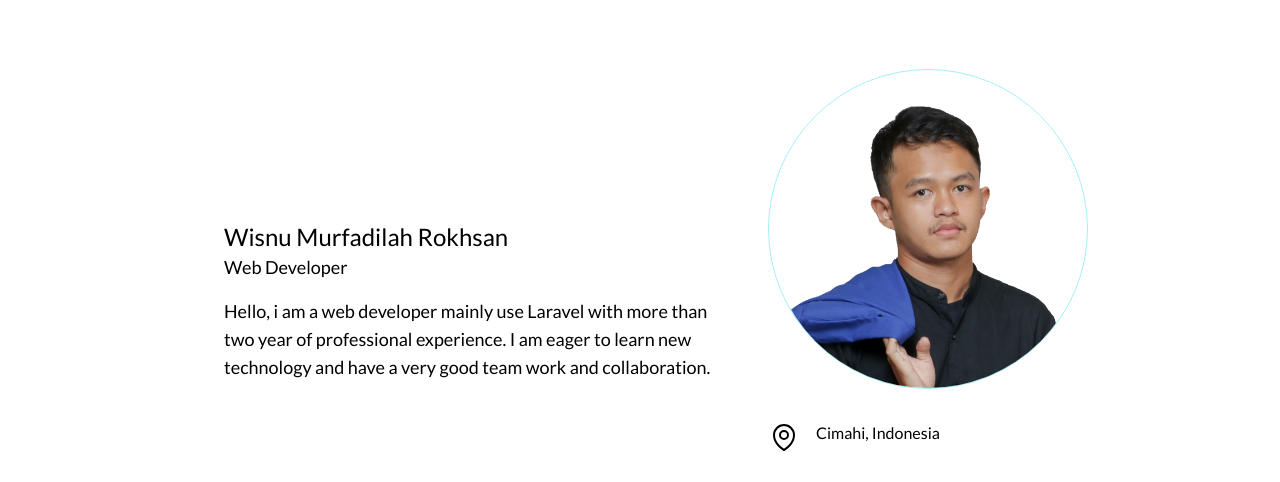
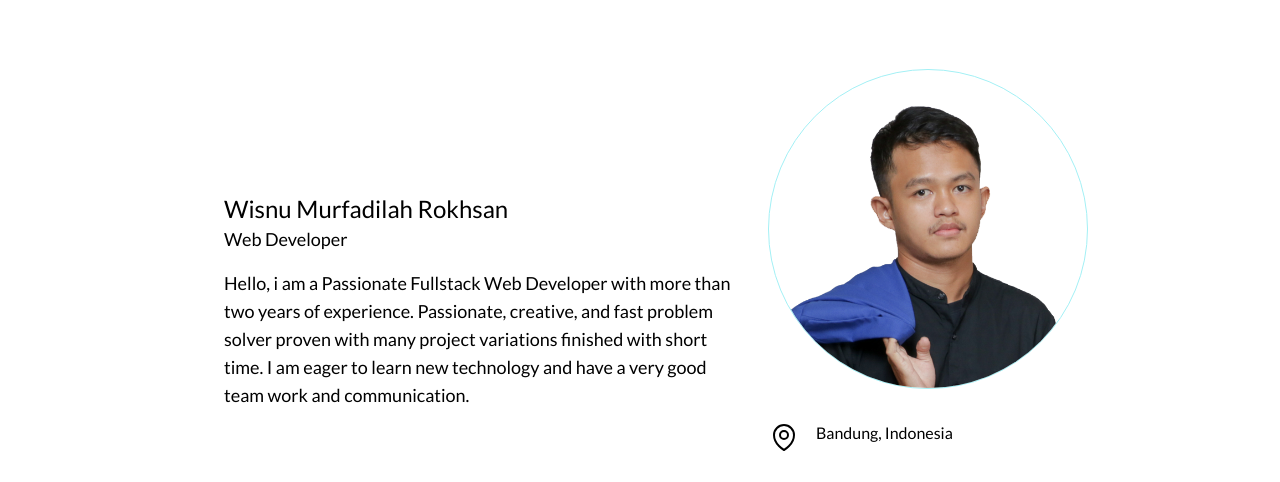
Before and after one commit to wisnukm41/wisdev.github.io, a plain HTML site: page index.html in a window 1280 px wide. Shown: the part 131-613 px from the top of the page. Drawn offline with nearby package versions, Linux system fonts and the light colour scheme.

Commit message:
fix typos

```diff
--- a/data.json
+++ b/data.json
@@ -8,7 +8,7 @@
         "time" : "November, 2023",
         "type" : "client",
         "techstack" : "Laravel, Boostrap, API",
-        "description" : "<p>JBG Transhipping Service provide fish exports delivery from Indonesia to more than 50 countries in the world. It help a lot of fish farmer in Indonesia to reach international market and to promote the beauty of Indonesian water creature.</p><p>This project consist have three output, a website company profile and to track packages, admin panel, and mobile application. You can send your fish as farmer to your buyer using the mobile application, and can track your package from the public website, while the configuration is all done in the admin panel</p><p>I contribute in the finishing of the payment system, website optimization, UI adjustment, API bug fixing, and more (around 30% of the project).</p>",
+        "description" : "<p>JBG Transhipping Service provide fish exports delivery from Indonesia to more than 50 countries in the world. It help a lot of fish farmer in Indonesia to reach international market and to promote the beauty of Indonesian water creature.</p><p>This project consist have three output, a website company profile to track packages, admin panel, and mobile application. You can send your fish as farmer to your buyer using the mobile application, and can track your package from the public website, while the configuration is all done in the admin panel</p><p>I contribute in the finishing of the payment system, website optimization, UI adjustment, API bug fixing, and more (around 30% of the project).</p>",
         "web" : "https://jbgtranshipping.com/en"
     },
     {
--- a/index.html
+++ b/index.html
@@ -84,7 +84,7 @@
                         <path stroke-linecap="round" stroke-linejoin="round" d="M19.5 10.5c0 7.142-7.5 11.25-7.5 11.25S4.5 17.642 4.5 10.5a7.5 7.5 0 1 1 15 0Z" />
                     </svg>
                     <div>
-                        Cimahi, Indonesia
+                        Bandung, Indonesia
                     </div>
                 </div>
 
@@ -105,7 +105,8 @@
             <div class="max-w-xs mx-auto md:max-w-lg remove from-bot">
                 <h1 class="text-lg md:text-2xl">Wisnu Murfadilah Rokhsan</h1>
                 <h2 class="text-sm md:text-lg">Web Developer</h2>
-                <p class="text-xs py-4 md:text-lg">Hello, i am a web developer mainly use Laravel with more than two year of professional experience. I am eager to learn new technology and have a very good team work and collaboration.</p>
+                <p class="text-xs py-4 md:text-lg">Hello, i am a Passionate Fullstack Web Developer with more than two years of experience. Passionate, creative,
+                    and fast problem solver proven with many project variations finished with short time. I am eager to learn new technology and have a very good team work and communication.</p>
 
                 <div class="flex space-x-2 text-sm md:hidden">
                     <svg xmlns="http://www.w3.org/2000/svg" fill="none" viewBox="0 0 24 24" stroke-width="1.5" stroke="currentColor" class="w-6 h-6">
```
